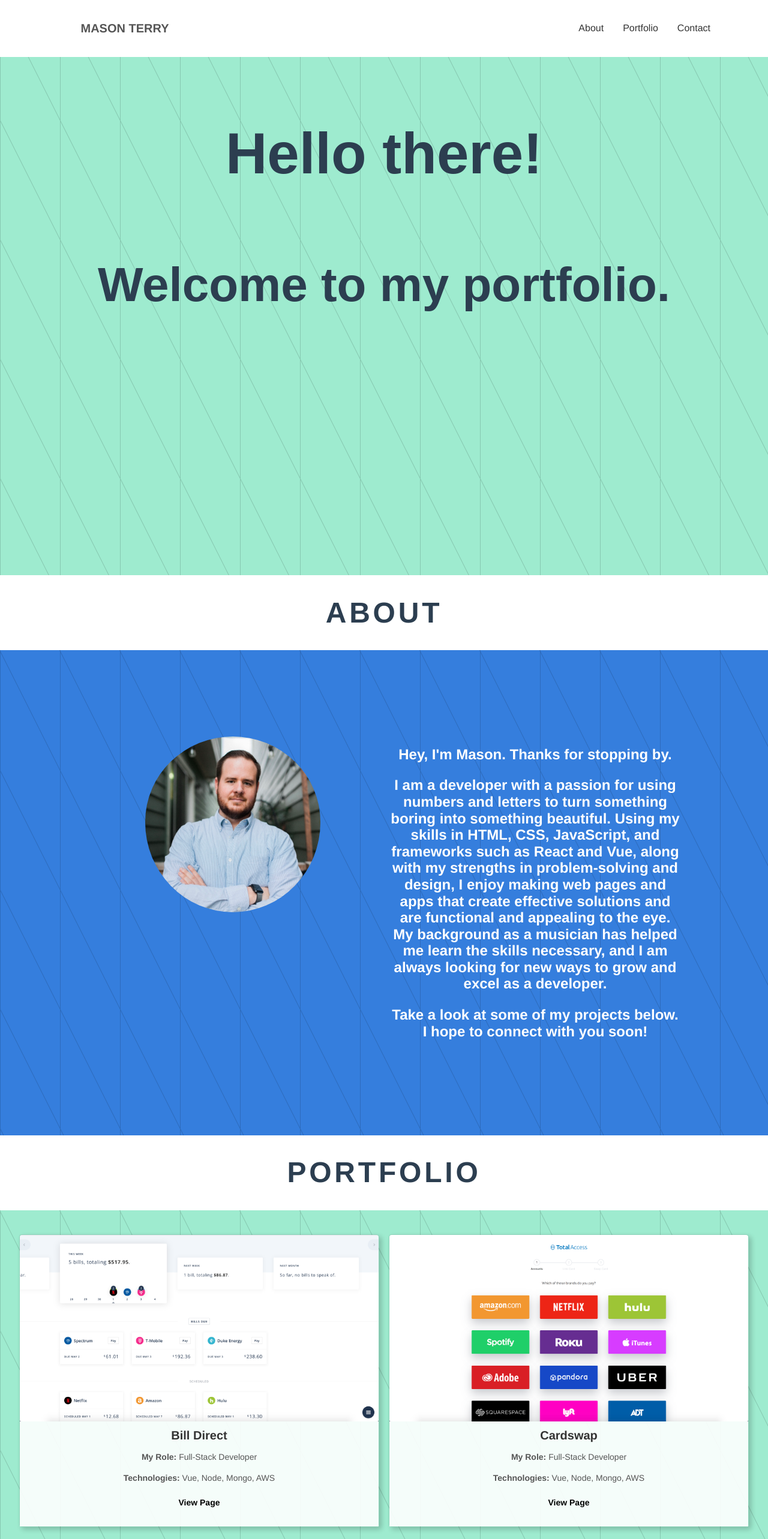
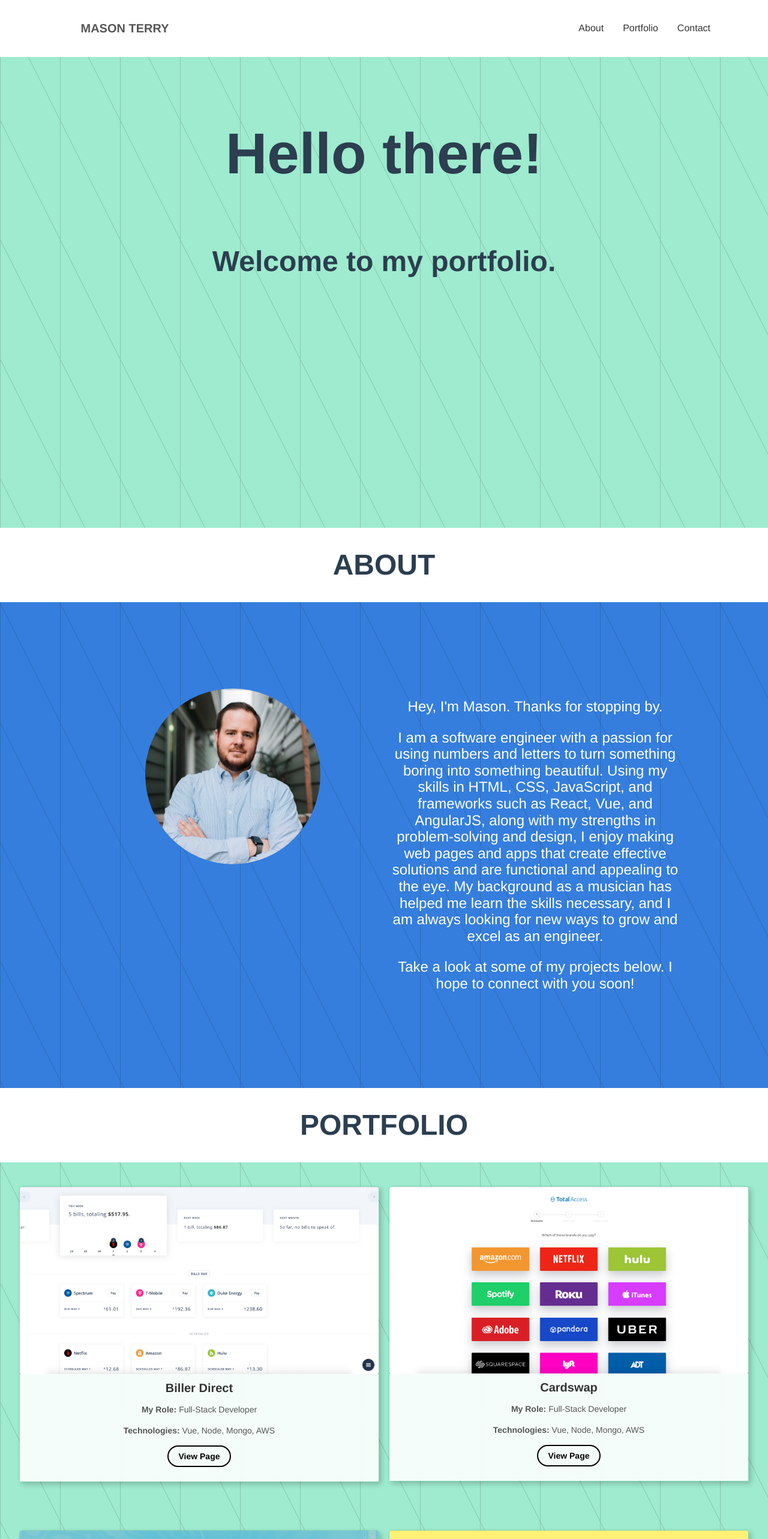
Before and after one commit to mason-terry/portfolio, a Vue app in the folder portfolio/: page / in a window 1280 px wide. Shown: the top 2566 px of the page at 60% size. Built offline with nearby package versions, Linux system fonts and the light colour scheme.

Commit message:
updated design

```diff
--- a/portfolio/src/components/About.vue
+++ b/portfolio/src/components/About.vue
@@ -13,9 +13,9 @@
           >
         </div>
         <div class="fl w-100 w-50-ns pa2">
-          <p class="f5 f3-ns b white">Hey, I'm Mason. Thanks for stopping by.</p>
-          <p class="f5 f3-ns b white">I am a developer with a passion for using numbers and letters to turn something boring into something beautiful. Using my skills in HTML, CSS, JavaScript, and frameworks such as React and Vue, along with my strengths in problem-solving and design, I enjoy making web pages and apps that create effective solutions and are functional and appealing to the eye. My background as a musician has helped me learn the skills necessary, and I am always looking for new ways to grow and excel as a developer.</p>
-          <p class="f5 f3-ns b white">Take a look at some of my projects below. I hope to connect with you soon!</p>
+          <p class="f5 f3-ns white">Hey, I'm Mason. Thanks for stopping by.</p>
+          <p class="f5 f3-ns white">I am a software engineer with a passion for using numbers and letters to turn something boring into something beautiful. Using my skills in HTML, CSS, JavaScript, and frameworks such as React, Vue, and AngularJS, along with my strengths in problem-solving and design, I enjoy making web pages and apps that create effective solutions and are functional and appealing to the eye. My background as a musician has helped me learn the skills necessary, and I am always looking for new ways to grow and excel as an engineer.</p>
+          <p class="f5 f3-ns white">Take a look at some of my projects below. I hope to connect with you soon!</p>
         </div>
       </div>
     </div>
--- a/portfolio/src/components/Contact.vue
+++ b/portfolio/src/components/Contact.vue
@@ -30,7 +30,7 @@
           >Send Message</button> -->
           <a
             href="mailto:masonjterry@gmail.com"
-            class="no-underline b f3 f2-ns white"
+            class="no-underline f3 f2-ns white"
           >masonjterry@gmail.com</a>
         </div>
       </form>
--- a/portfolio/src/components/Heading.vue
+++ b/portfolio/src/components/Heading.vue
@@ -1,7 +1,7 @@
 <template>
   <div>
     <h1
-      class="f1 lh-title tracked fw9"
+      class="f1 lh-title"
       :id="id"
     >{{ title }}</h1>
     <!-- <a
--- a/portfolio/src/components/Home.vue
+++ b/portfolio/src/components/Home.vue
@@ -7,8 +7,8 @@
       <div class="mw9 center ph3-ns">
         <div class="cf ph2-ns">
           <h1 class='fl w-100 f-headline measure pa1'></h1>
-          <h1 class='fl w-100 avenir f1 f-headline-ns measure'>Hello there!</h1>
-          <h1 class='fl w-100 avenir f2 f-subheadline-ns measure'>Welcome to my portfolio.</h1>
+          <h1 class='fl w-100 f1 f-headline-ns fw9'>Hello there!</h1>
+          <h1 class='fl w-100 f3 f1-ns'>Welcome to my portfolio.</h1>
           <h1 class='fl w-100 f-headline-ns measure pa6'></h1>
         </div>
       </div>
--- a/portfolio/src/components/Portfolio.vue
+++ b/portfolio/src/components/Portfolio.vue
@@ -3,7 +3,7 @@
     <div class='mw9 center ph3-ns'>
       <div class='cf ph2-ns'>
         <PortfolioEntry
-          name="Bill Direct"
+          name="Biller Direct"
           :imageUrl="billerDirectImage"
           role="Full-Stack Developer"
           url="https://biller-direct.q2open.io/"
@@ -22,7 +22,7 @@
           name="SXSetList (2018 SXSW Hackathon Winner)"
           :imageUrl="SXSetFinderImage"
           role="Front-End Developer"
-          url=""
+          url="https://sxsetfinder.herokuapp.com/"
           technology="React, Python, Mongo, AWS"
         >
         </PortfolioEntry>
--- a/portfolio/src/components/PortfolioEntry.vue
+++ b/portfolio/src/components/PortfolioEntry.vue
@@ -17,7 +17,7 @@
         <a
           :href="url"
           target="_blank"
-          class="f6 link br-pill ph3 pv2 mb2 dib black b"
+          class="f6 grow no-underline br-pill ba bw1 ph3 pv2 mb2 dib black b"
         >View Page</a>
       </div>
     </article>
```
Also changed, not shown: 16 other files (tests, documents, lock files or other folders).
